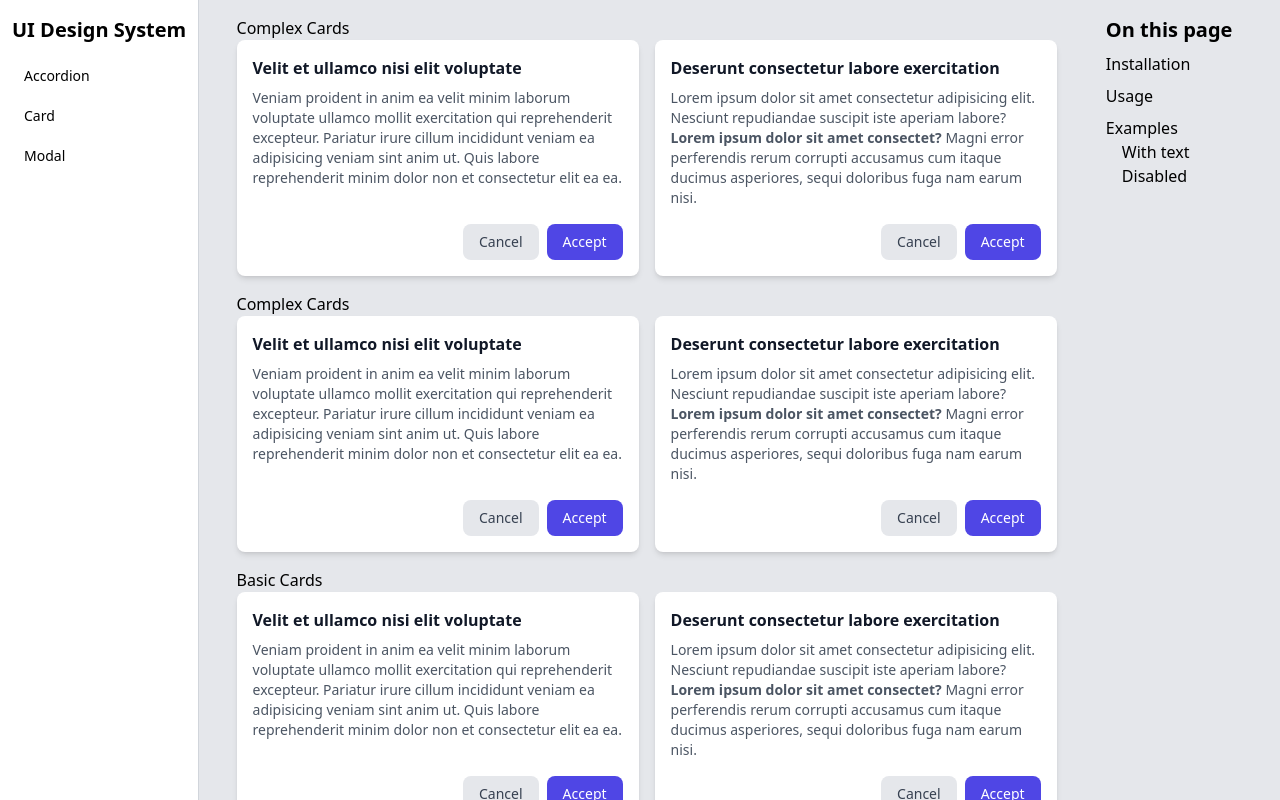
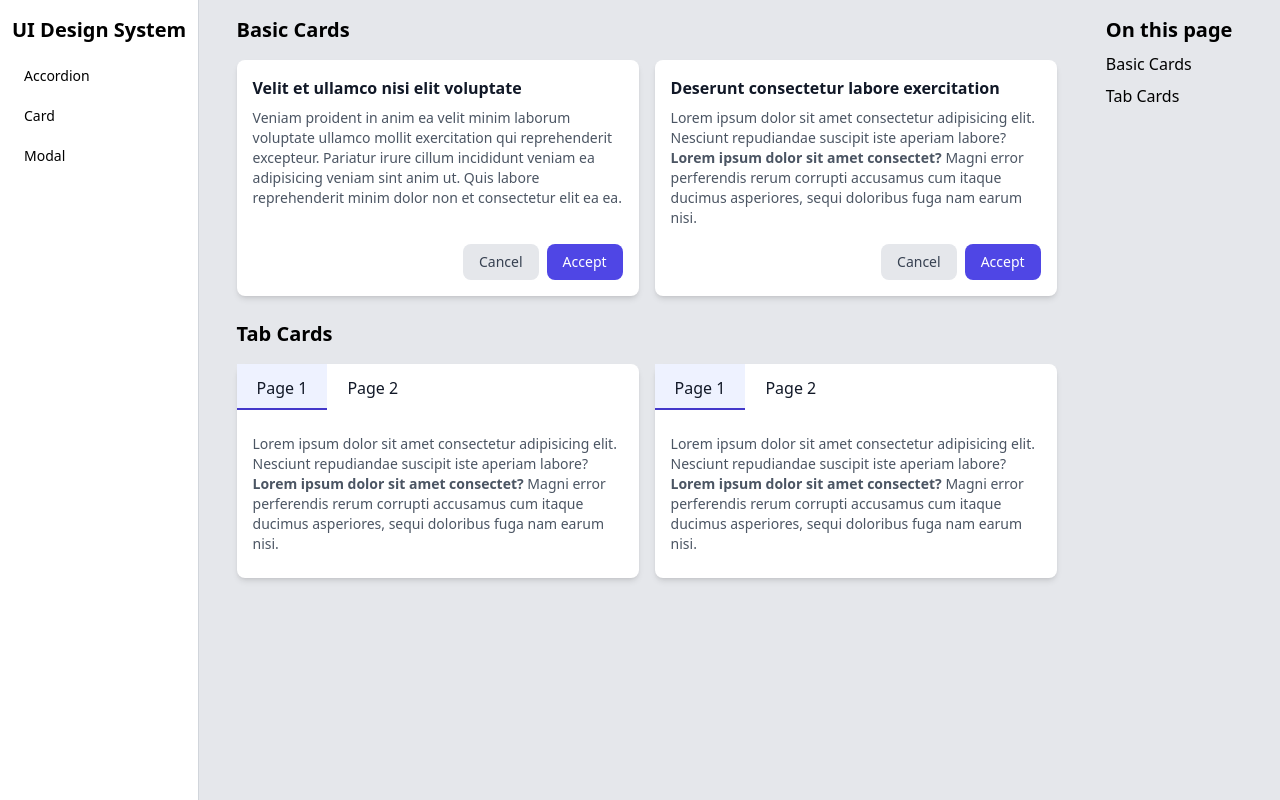
Before and after one commit to diegosalasmartinez/ui, a Next.js app: page /card in a window 1280 px wide. Built offline with nearby package versions, Linux system fonts and the light colour scheme.

Commit message:
Update cards page

```diff
--- a/pages/card/index.tsx
+++ b/pages/card/index.tsx
@@ -1,83 +1,17 @@
-import { cn } from '@/utils/style'
-import BasicCard from '@/components/card/BasicCard'
 import DefaultLayout from '@/components/layout/DefaultLayout'
+import BasicCards from './BasicCards'
+import TabCards from './TabCards'
 
 const nav = [
-  { title: 'Installation', children: [] },
-  { title: 'Usage', children: [] },
-  {
-    title: 'Examples',
-    children: [
-      { title: 'With text', href: 'basic-cards', children: [] },
-      { title: 'Disabled', children: [] },
-    ],
-  },
+  { title: 'Basic Cards', href: 'basic-cards' },
+  { title: 'Tab Cards', href: 'tab-cards' },
 ]
 
 export default function Card() {
   return (
     <DefaultLayout title='UI Design System' nav={nav}>
-      <div className='mb-4'>
-        <h1 id='a-cards'>Complex Cards</h1>
-        <div className={cn('grid grid-cols-1 gap-4', 'md:grid-cols-2')}>
-          <BasicCard
-            title='Velit et ullamco nisi elit voluptate'
-            body='Veniam proident in anim ea velit minim laborum voluptate ullamco mollit exercitation qui reprehenderit excepteur. Pariatur irure cillum incididunt veniam ea adipisicing veniam sint anim ut. Quis labore reprehenderit minim dolor non et consectetur elit ea ea.'
-          />
-          <BasicCard title='Deserunt consectetur labore exercitation'>
-            Lorem ipsum dolor sit amet consectetur adipisicing elit. Nesciunt repudiandae suscipit iste aperiam labore?
-            <span className='font-bold'> Lorem ipsum dolor sit amet consectet? </span>
-            Magni error perferendis rerum corrupti accusamus cum itaque ducimus asperiores, sequi doloribus fuga nam
-            earum nisi.
-          </BasicCard>
-        </div>
-      </div>
-      <div className='mb-4'>
-        <h1 id='b-cards'>Complex Cards</h1>
-        <div className={cn('grid grid-cols-1 gap-4', 'md:grid-cols-2')}>
-          <BasicCard
-            title='Velit et ullamco nisi elit voluptate'
-            body='Veniam proident in anim ea velit minim laborum voluptate ullamco mollit exercitation qui reprehenderit excepteur. Pariatur irure cillum incididunt veniam ea adipisicing veniam sint anim ut. Quis labore reprehenderit minim dolor non et consectetur elit ea ea.'
-          />
-          <BasicCard title='Deserunt consectetur labore exercitation'>
-            Lorem ipsum dolor sit amet consectetur adipisicing elit. Nesciunt repudiandae suscipit iste aperiam labore?
-            <span className='font-bold'> Lorem ipsum dolor sit amet consectet? </span>
-            Magni error perferendis rerum corrupti accusamus cum itaque ducimus asperiores, sequi doloribus fuga nam
-            earum nisi.
-          </BasicCard>
-        </div>
-      </div>
-
-      <div className='mb-4'>
-        <h1 id='basic-cards'>Basic Cards</h1>
-        <div className={cn('grid grid-cols-1 gap-4', 'md:grid-cols-2')}>
-          <BasicCard
-            title='Velit et ullamco nisi elit voluptate'
-            body='Veniam proident in anim ea velit minim laborum voluptate ullamco mollit exercitation qui reprehenderit excepteur. Pariatur irure cillum incididunt veniam ea adipisicing veniam sint anim ut. Quis labore reprehenderit minim dolor non et consectetur elit ea ea.'
-          />
-          <BasicCard title='Deserunt consectetur labore exercitation'>
-            Lorem ipsum dolor sit amet consectetur adipisicing elit. Nesciunt repudiandae suscipit iste aperiam labore?
-            <span className='font-bold'> Lorem ipsum dolor sit amet consectet? </span>
-            Magni error perferendis rerum corrupti accusamus cum itaque ducimus asperiores, sequi doloribus fuga nam
-            earum nisi.
-          </BasicCard>
-        </div>
-      </div>
-      <div className='mb-4'>
-        <h1 id='c-cards'>Complex Cards</h1>
-        <div className={cn('grid grid-cols-1 gap-4', 'md:grid-cols-2')}>
-          <BasicCard
-            title='Velit et ullamco nisi elit voluptate'
-            body='Veniam proident in anim ea velit minim laborum voluptate ullamco mollit exercitation qui reprehenderit excepteur. Pariatur irure cillum incididunt veniam ea adipisicing veniam sint anim ut. Quis labore reprehenderit minim dolor non et consectetur elit ea ea.'
-          />
-          <BasicCard title='Deserunt consectetur labore exercitation'>
-            Lorem ipsum dolor sit amet consectetur adipisicing elit. Nesciunt repudiandae suscipit iste aperiam labore?
-            <span className='font-bold'> Lorem ipsum dolor sit amet consectet? </span>
-            Magni error perferendis rerum corrupti accusamus cum itaque ducimus asperiores, sequi doloribus fuga nam
-            earum nisi.
-          </BasicCard>
-        </div>
-      </div>
+      <BasicCards />
+      <TabCards />
     </DefaultLayout>
   )
 }
```
